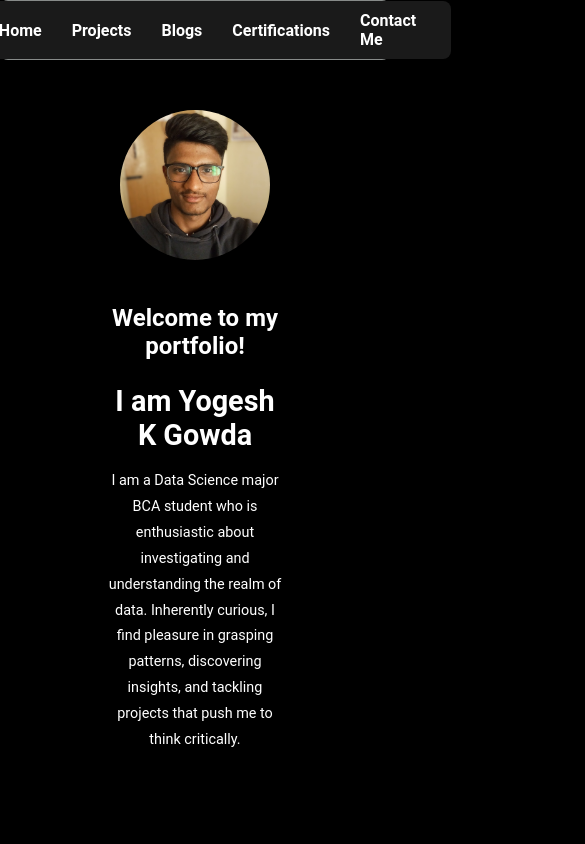
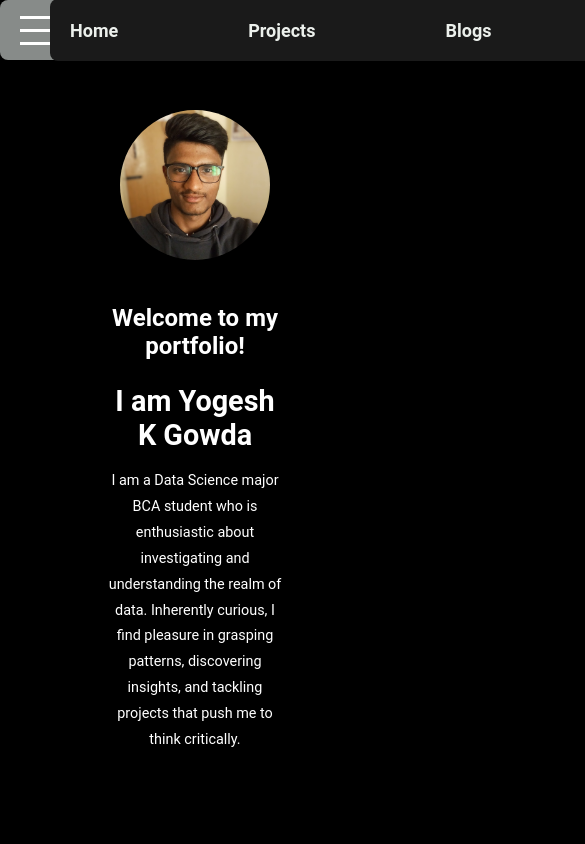
Before and after one commit to Yogi-Gowda/My_portfolio, a React (Create React App) app in the folder frontend/: page / in a window 390 px wide. Shown: the top 844 px of the page, 585 px wide, since content can reach past the window. Built offline with nearby package versions, Linux system fonts and the light colour scheme.

Commit message:
Update Header.css

```diff
--- a/frontend/src/components/Header.css
+++ b/frontend/src/components/Header.css
@@ -1,91 +1,114 @@
 .header {
   display: flex;
-  justify-content: center; /* Space between navbar and social icons */
-  align-items: center; /* Vertical alignment */
+  justify-content: space-between; /* Keeps hamburger and navbar aligned */
+  align-items: center;
   padding: 0 20px;
-  background-color: #878b89; /* Navbar background */
+  background-color: #878b89;
   color: #e44717;
   height: 60px;
   border-radius: 8px;
-  position: relative; /* Needed for absolute positioning of the mobile menu */
+  position: relative;
 }
 
+/* Desktop Navigation */
 .navbar {
   display: flex;
-  justify-content: center;
-  flex: 0.9;
+  justify-content: center; /* Ensures center alignment */
+  align-items: center;
   list-style: none;
   padding: 0;
-  margin: 0;
+  margin: 0 auto; /* Centers navbar horizontally */
+  color: rgb(236, 240, 236);
+  gap: 130px; /* Spacing between items */
+  font-size: 18px;
   border-radius: 8px;
-  color: rgb(236, 240, 236);
 }
 
 .navbar li {
-  margin: 0 15px;
-  color: white; /* Default text color */
-  font-size: 16px;
-  font-weight: bold;
   cursor: pointer;
-  transition: color 0.3s ease; /* Smooth transition for hover effect */
+  transition: color 0.3s ease-in-out;
 }
 
-.navbar a {
-  text-decoration: none;
-  color: #f5f2f0;
-  font-size: 1rem;
-  font-weight: bold;
-  transition: color 0.3s ease;
+/* Hover effect for desktop menu */
+.navbar li:hover {
+  color: #00ff00; /* Change color on hover */
 }
 
-.navbar li:hover {
-  color: #1ef70a; /* Change color on hover */
+/* Hide desktop navbar on small screens */
+@media (max-width: 768px) {
+  .navbar {
+    display: none;
+  }
+}
+
+/* Show desktop navbar only on large screens */
+@media (min-width: 769px) {
+  .navbar {
+    display: flex;
+  }
 }
 
 /* Hamburger menu styles */
 .hamburger {
-  display: none; /* Hide by default */
+  display: none;
   flex-direction: column;
   cursor: pointer;
 }
 
 .hamburger .line {
-  width: 25px;
+  width: 30px;
   height: 3px;
   background-color: white;
-  margin: 4px 0;
+  margin: 5px 0;
+  transition: background-color 0.3s ease-in-out;
 }
 
-/* Mobile menu styles */
+/* Hover effect for hamburger */
+.hamburger:hover .line {
+  background-color: #00ff00;;
+}
+
+/* Show hamburger menu only on small screens */
+@media (max-width: 768px) {
+  .hamburger {
+    display: flex;
+  }
+}
+
+/* Mobile Navigation */
 .mobile-menu {
-  display: none; /* Hide by default */
+  display: none;
   flex-direction: column;
   position: absolute;
-  top: 60px; /* Position below the header */
+  top: 60px;
   left: 0;
   width: 100%;
-  background-color: #878b89;
-  z-index: 1000; /* Ensure it appears above other content */
-  border-radius: 0 0 8px 8px; /* Rounded corners at the bottom */
+  background-color: #575c5a;
+  z-index: 1000;
+  border-radius: 0 0 8px 8px;
+  padding: 15px 0;
+  text-align: center;
+}
+
+.mobile-menu li {
+  padding: 10px 0;
+  font-size: 16px;
+  color: white;
+  cursor: pointer;
+  border-bottom: 1px solid #a9aba8;
+  transition: background-color 0.3s ease-in-out, color 0.3s ease-in-out;
+}
+
+/* Hover effect for mobile menu */
+.mobile-menu li:hover {
+  background-color: #3a3d3c;
+  color: #00ff00;;
+}
+
+.mobile-menu li:last-child {
+  border-bottom: none;
 }
 
 .mobile-menu.open {
-  display: flex; /* Show mobile menu when open */
+  display: flex;
 }
-
-/* Media Queries for Responsive Design */
-
-/* For screens smaller than 768px (mobile and minimized desktop) */
-@media (max-width: 768px) {
-  .hamburger {
-    display: flex; /* Show hamburger menu */
-  }
-
-  .navbar {
-    display: none; /* Hide desktop navbar on smaller screens */
-  }
-
-  .mobile-menu.open {
-    display: flex; /* Show mobile menu when open */
-  }
-}
```
